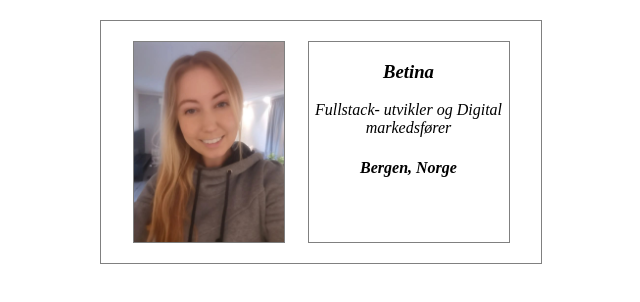
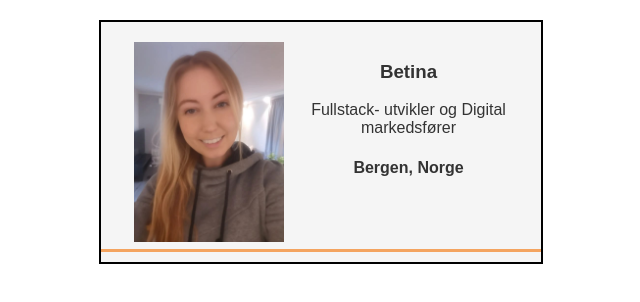
Before and after one commit to Betina9/businesscard, a plain HTML site: page index.html in a window 1280 px wide. Shown: the whole page, without its empty margins (319-959 px from the left). Drawn offline with Linux system fonts and the light colour scheme.

Commit message:
added borders

```diff
--- a/index.html
+++ b/index.html
@@ -7,13 +7,13 @@
     <title>Business kort</title>
   </head>
   <body>
-    <div class="card border">
+    <div class="card">
       <img
         src="Betina.jpg"
         alt="Betina smiler mens hun ser inn i kamera"
-        class="img border"
+        class="img"
       />
-      <div class="text border">
+      <div class="text">
         <h3>Betina</h3>
         <p>Fullstack- utvikler og Digital markedsfører</p>
         <h4>Bergen, Norge</h4>
--- a/styles.css
+++ b/styles.css
@@ -2,21 +2,30 @@ body {
   margin: 20px;
 }
 .card {
+  font-family: Arial, Helvetica, sans-serif;
   width: 400px;
-  margin-left: auto;
-  margin-right: auto;
+  position: relative;
+  margin: 0 auto;
   padding: 20px;
   display: flex;
   justify-content: space-around;
+  background-color: #f5f5f5;
+  border: 2px solid black;
+}
+.card::after {
+  content: "";
+  position: absolute;
+  left: 0;
+  right: 0;
+  bottom: 10px;
+  height: 3px;
+  background-color: sandybrown;
 }
 .img {
   width: 150px;
 }
 .text {
-  font-style: italic;
   width: 200px;
   text-align: center;
+  color: #333333;
 }
-.border {
-  border: 1px solid grey;
-}
```
